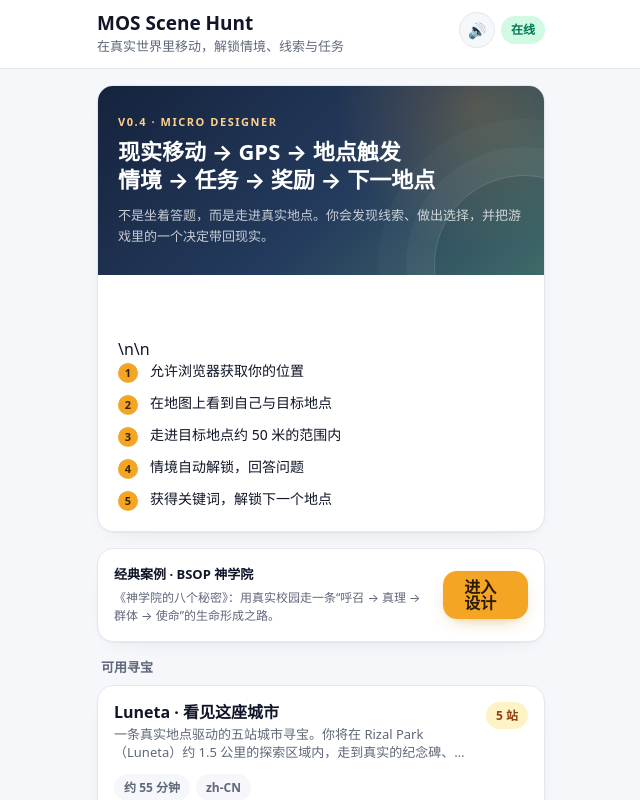
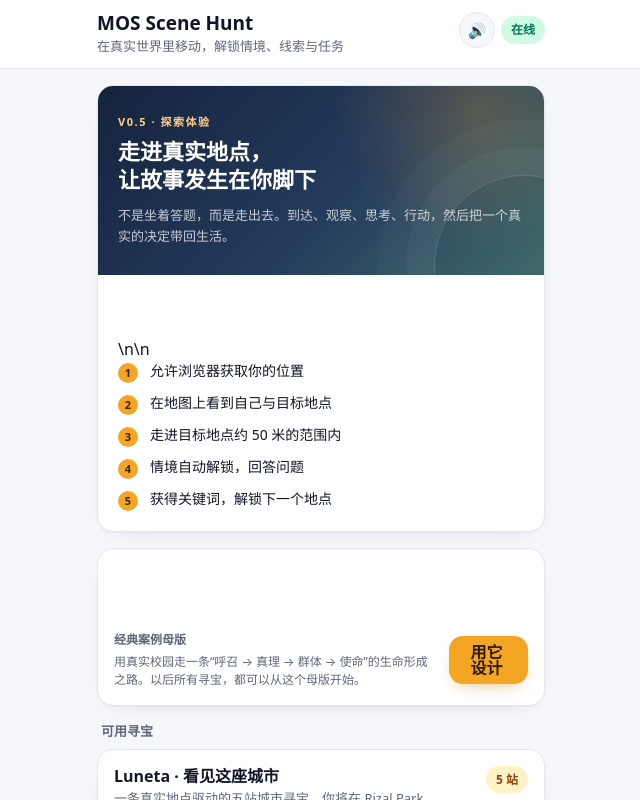
Before and after one commit to zemeiyu2-lgtm/mos-scene-hunt, a Next.js app: page / in a window 1280 px wide. Shown: the top 800 px of the page, without its empty margins (319-959 px from the left). Built offline with nearby package versions, Linux system fonts and the light colour scheme; no server answers.

Commit message:
feat: refine explorer-first home and BSOP reference card

```diff
--- a/app/page.tsx
+++ b/app/page.tsx
@@ -37,20 +37,20 @@ export default function HomePage() {
       <section className="card overflow-hidden">
         <div className="hero-explore px-5 py-7">
           <p className="text-[11px] font-semibold uppercase tracking-[0.14em] text-signal-soft">
-            V0.4 · Micro Designer
+            V0.5 · 探索体验
           </p>
           <h2 className="mt-2 text-[22px] font-bold leading-tight">
-            现实移动 → GPS → 地点触发
+            走进真实地点，
             <br />
-            情境 → 任务 → 奖励 → 下一地点
+            让故事发生在你脚下
           </h2>
           <p className="mt-3 text-[13px] leading-relaxed text-white/75">
-            不是坐着答题，而是走进真实地点。你会发现线索、做出选择，并把游戏里的一个决定带回现实。
+            不是坐着答题，而是走出去。到达、观察、思考、行动，然后把一个真实的决定带回生活。
           </p>
         </div>
 
         <div className="p-5">
-          <div className="game-route mb-4"><span>探索</span><i>→</i><span>选择</span><i>→</i><span>行动</span><i>→</i><span>反思</span><i>→</i><span>带走</span></div>\n\n          <ol className="space-y-2.5">
+          <div className="game-route mb-4"><span>到达</span><i>→</i><span>发现</span><i>→</i><span>行动</span><i>→</i><span>反思</span><i>→</i><span>带走</span></div>\n\n          <ol className="space-y-2.5">
             {[
               "允许浏览器获取你的位置",
               "在地图上看到自己与目标地点",
@@ -69,13 +69,19 @@ export default function HomePage() {
         </div>
       </section>
 
-      <section className="card mt-4 p-4">
-        <div className="flex items-center justify-between gap-3">
+      <section className="card classic-template mt-4 overflow-hidden">
+        <div className="classic-template__top px-4 py-3">
+          <p className="text-[10px] font-extrabold uppercase tracking-[0.18em] text-white/65">REFERENCE GAME · 01</p>
+          <p className="mt-1 text-[15px] font-bold text-white">BSOP 神学院 · 《神学院的八个秘密》</p>
+        </div>
+        <div className="p-4">
+          <div className="flex items-center justify-between gap-3">
           <div>
-            <p className="text-[13px] font-semibold">经典案例 · BSOP 神学院</p>
-            <p className="mt-1 text-[12px] text-[var(--muted)]">《神学院的八个秘密》：用真实校园走一条“呼召 → 真理 → 群体 → 使命”的生命形成之路。</p>
+            <p className="text-[12px] font-semibold text-[var(--muted)]">经典案例母版</p>
+            <p className="mt-1 text-[12px] text-[var(--muted)]">用真实校园走一条“呼召 → 真理 → 群体 → 使命”的生命形成之路。以后所有寻宝，都可以从这个母版开始。</p>
           </div>
-          <Link href="/design" className="btn btn-primary h-9 min-h-0 px-3 text-xs">进入设计</Link>
+          <Link href="/design" className="btn btn-primary h-9 min-h-0 px-3 text-xs">用它设计</Link>
+        </div>
         </div>
       </section>
 
```
